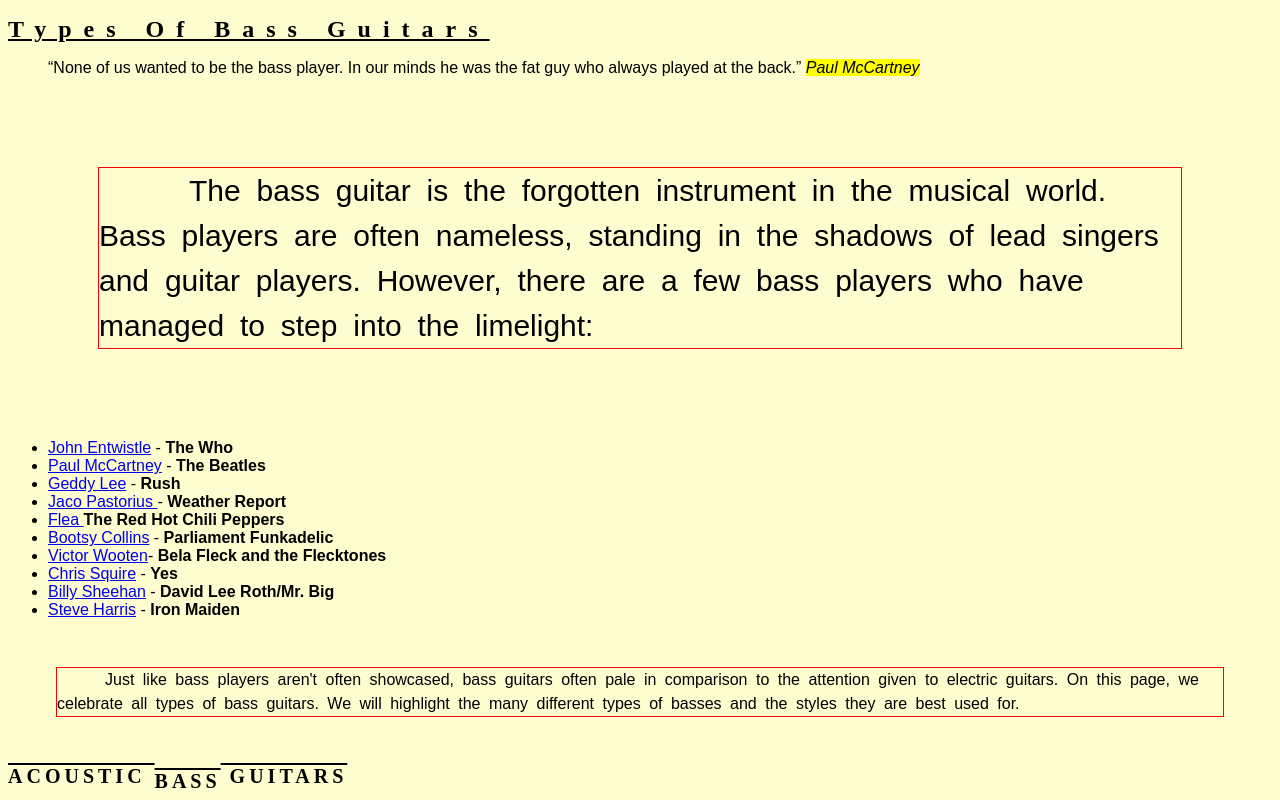
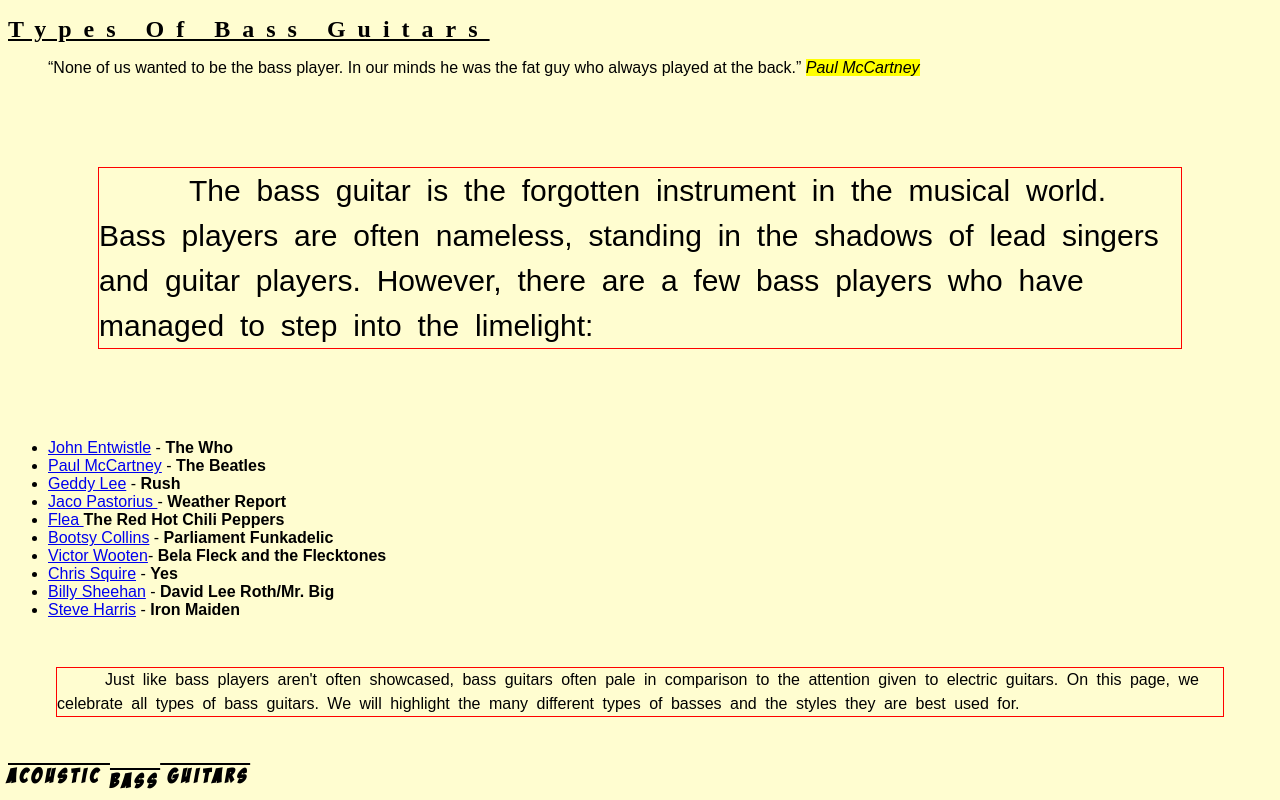
Before and after one commit to MUschroer7370/7370Project4, a plain HTML site: page index.html in a window 1280 px wide. Shown: the top 800 px of the page. Drawn offline with Linux system fonts and the light colour scheme; files whose address does not match are found by name.

Commit message:
Update style.css

```diff
--- a/style.css
+++ b/style.css
@@ -1,5 +1,5 @@
 @font-face {
-    font-family:'badaboom_bbregular';
+    font-family:'badaboom_bbnormal';
     src: url('badabb__-webfont.woff2') format('woff2'),
          url('badabb__-webfont.woff') format('woff');
     font-weight: normal;
```
